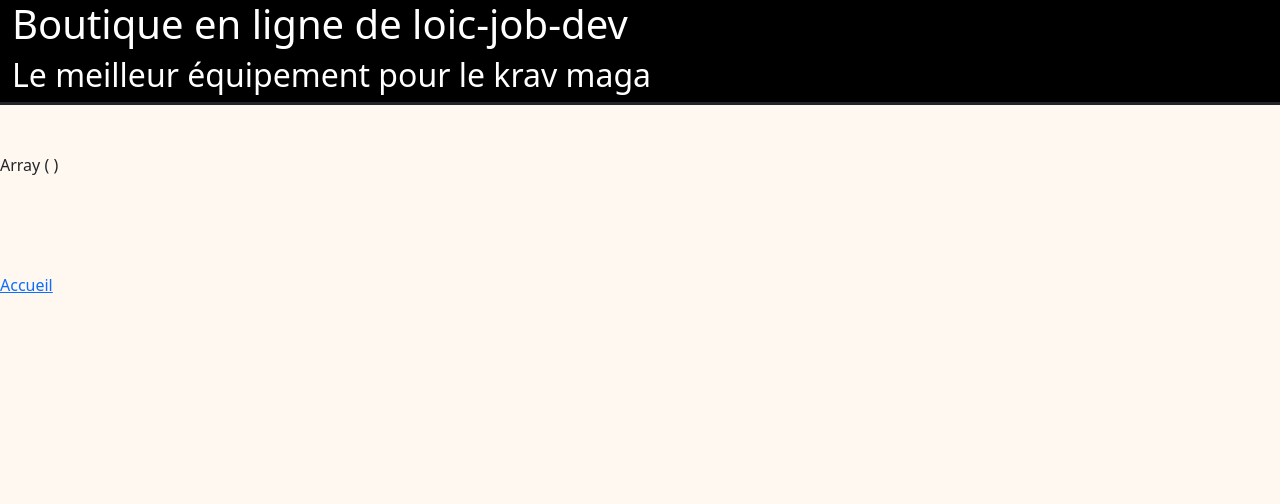
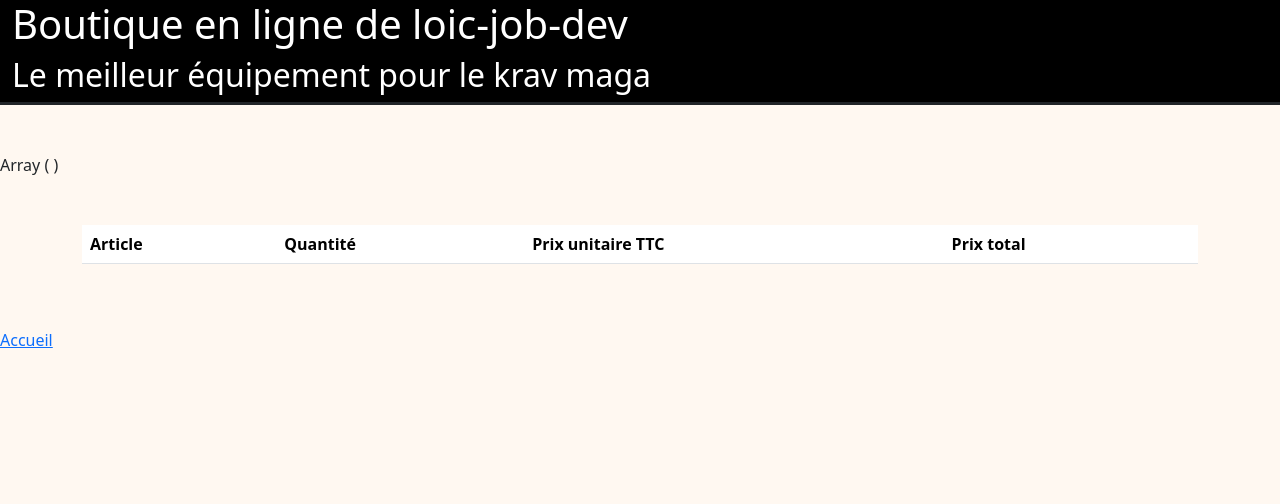
Before and after one commit to loic-job-dev/boutique, a PHP site: page /cart.php in a window 1280 px wide. Shown: the top 504 px of the page. Run offline with PHP 8.4, Linux system fonts and the light colour scheme; lists and menus that the app fills with data are empty.

Commit message:
begin of the cart.php page

```diff
--- a/cart.php
+++ b/cart.php
@@ -44,7 +44,28 @@
 
         <div class="container mt-5 mb-5">
             <div class="row justify-content-center">
-                <div class="col"></div>
+                <div class="col">
+                    <table class="table">
+                        <thead>
+                            <tr>
+                                <th>Article</th>
+                                <th>Quantité</th>
+                                <th>Prix unitaire TTC</th>
+                                <th>Prix total</th>
+                            </tr>
+                        </thead>
+                        <tbody>
+                            <?php foreach($commande as $key => $product) {?>
+                            <tr>
+                                <td>Giraud</td>
+                                <td>Pierre</td>
+                                <td>28</td>
+                                <td>28</td>
+                            </tr>
+                            <?php } ?>
+                        </tbody>
+                    </table>
+                </div>
             </div>
         </div>
 
```
